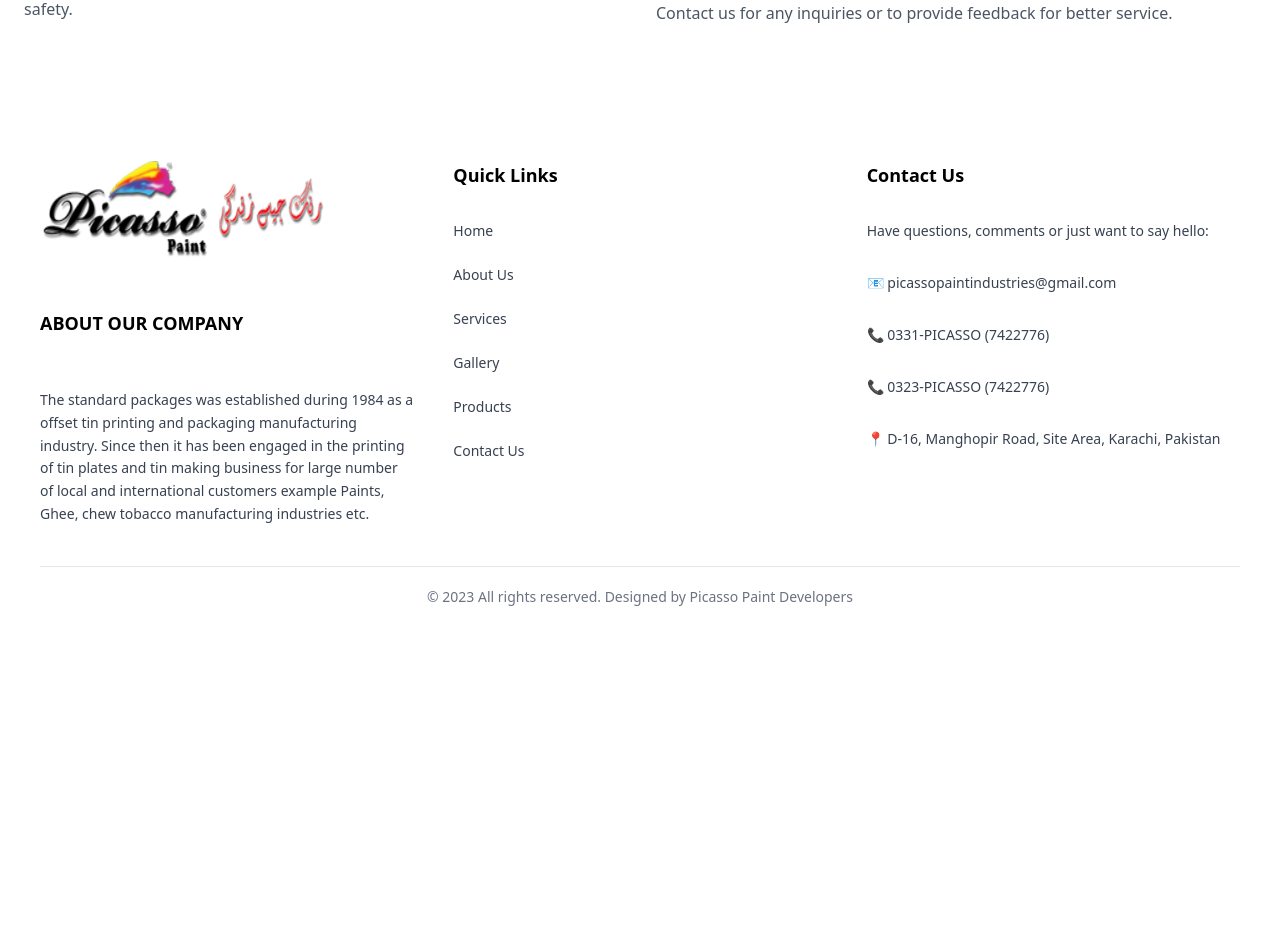
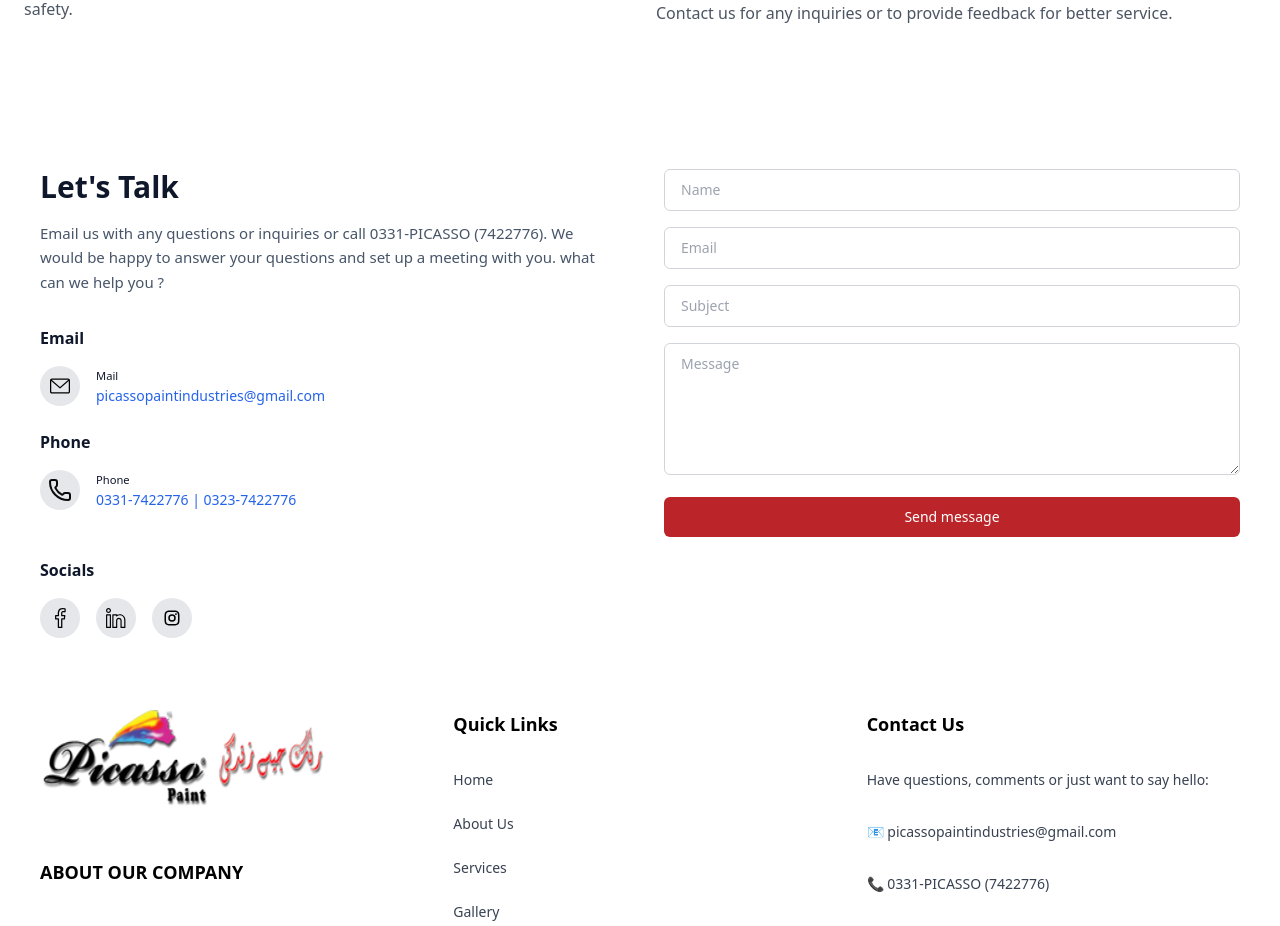
Before and after one commit to Touseef870/Picasso-Paint, a React (Vite) app: page / in a window 1280 px wide. Shown: the part 5084-6010 px from the top of the page. Before the commit the page ends 5723 px from the top, so only its background shows below. Built offline with nearby package versions, Linux system fonts and the light colour scheme.

Commit message:
Fix Resposnive scroll Issue

```diff
--- a/src/App.jsx
+++ b/src/App.jsx
@@ -43,7 +43,7 @@
               <Testimonial />
               <BannerSection />
               <FAQ />
-              {/* <Contact/> */}
+              <Contact/>
             </>
           }
         />
--- a/src/index.css
+++ b/src/index.css
@@ -172,3 +172,18 @@
   scrollbar-width: none;
   /* Firefox */
 }
+
+
+* {
+  box-sizing: border-box;
+}
+
+html, body {
+  overflow-x: hidden;
+  width: 100%;
+}
+
+body {
+  margin: 0;
+  padding: 0;
+}
```
